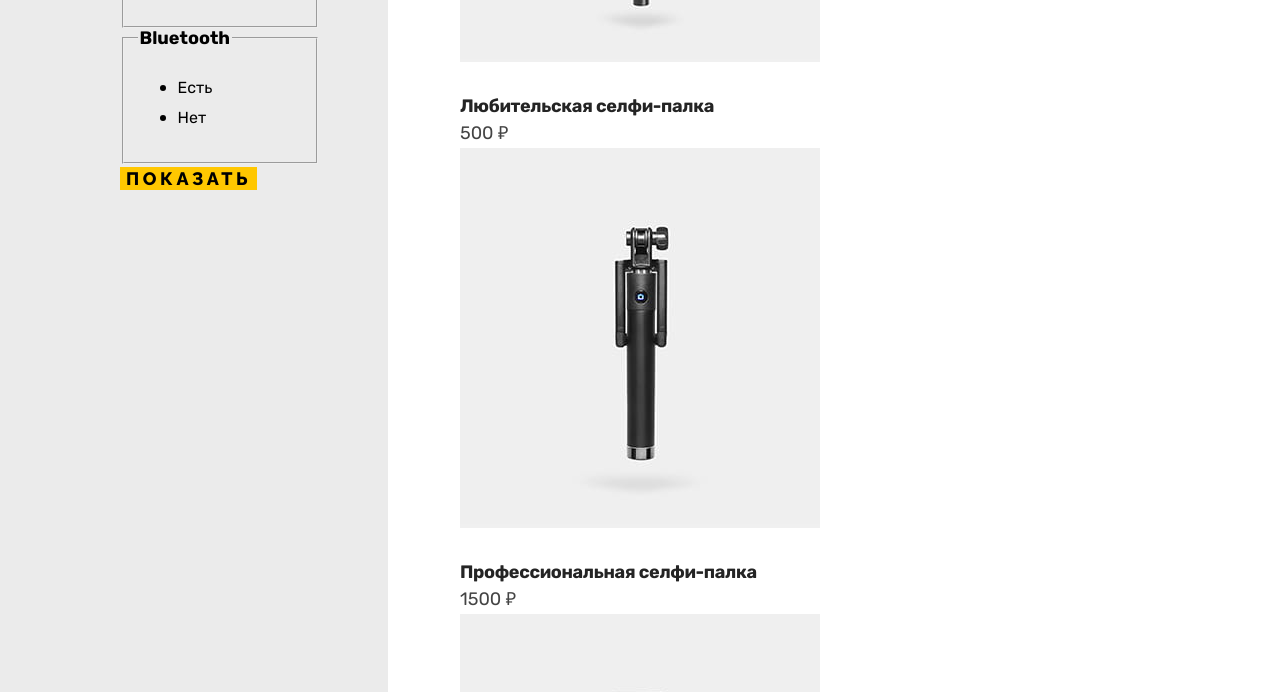
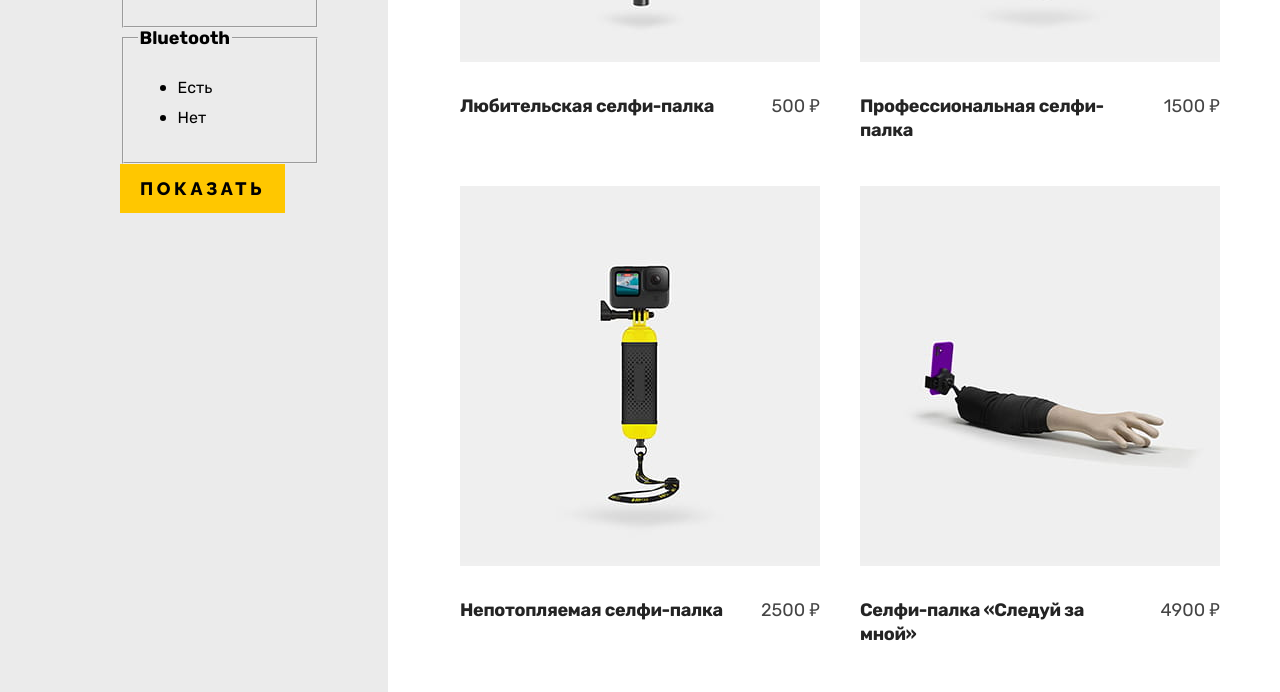
Before and after one commit to Daniil060598/1822037-device-32, a plain HTML site: page catalog.html in a window 1280 px wide. Shown: the part 863-1555 px from the top of the page. Drawn offline with Linux system fonts and the light colour scheme.

Commit message:
Микросетки на флексах для всех страниц

```diff
--- a/catalog.html
+++ b/catalog.html
@@ -179,29 +179,37 @@
             <li class="product-card">
               <a class="product-card__link" href="#">
                 <img class="product-card__image" src="img/catalog/product-1.jpg" width="360" height="380" alt="">
+                <div class="product-card__desc">
                   <h2 class="product-card__title">Любительская селфи-палка</h2>
                   <b class="product-card__price">500 ₽</b>
+                </div>
               </a>
             </li>
             <li class="product-card">
               <a class="product-card__link" href="#">
                 <img class="product-card__image" src="img/catalog/product-2.jpg" width="360" height="380" alt="">
-                <h2 class="product-card__title">Профессиональная селфи-палка </h2>
+                <div class="product-card__desc">
+                  <h2 class="product-card__title">Профессиональная селфи-палка</h2>
                   <b class="product-card__price">1500 ₽</b>
+                </div>
               </a>
             </li>
             <li class="product-card">
               <a class="product-card__link" href="#">
                 <img class="product-card__image" src="img/catalog/product-3.jpg" width="360" height="380" alt="">
+                <div class="product-card__desc">
                   <h2 class="product-card__title">Непотопляемая селфи-палка</h2>
                   <b class="product-card__price">2500 ₽</b>
+                </div>
               </a>
             </li>
             <li class="product-card">
               <a class="product-card__link" href="#">
                 <img class="product-card__image" src="img/catalog/product-4.jpg" width="360" height="380" alt="">
+                <div class="product-card__desc">
                   <h2 class="product-card__title">Селфи-палка «Следуй за мной»</h2>
                   <b class="product-card__price">4900 ₽</b>
+                </div>
               </a>
             </li>
           </ul>
--- a/css/styles.css
+++ b/css/styles.css
@@ -73,8 +73,9 @@ body {
 }
 
 .button-link{
+    padding: 14px 20px;
     color: #000000;
-    background: #FFE17F;
+    border: none;
     font-family: "Raleway", sans-serif;
     font-style: normal;
     font-weight: 800;
@@ -584,10 +585,19 @@ body {
 }
 
 .product-list {
+    display: grid;
+    grid-template-columns: repeat(2, 360px);
     list-style-type: none;
     margin: 69px 0 51px;
     padding: 0;
+    gap: 44px 40px;
   }
+
+.product-card__desc{
+    display: flex;
+    justify-content: space-between;
+    align-items: baseline;
+}
 
 .product-card__link{
     text-decoration: none;
@@ -600,6 +610,7 @@ body {
     line-height: 24px;
     letter-spacing: -0.02em;
     margin: 23px 0 0;
+    max-width: 280px;
 }
 
 .product-card__price{
```
Lines whose indentation alone changed are shown as unchanged.
